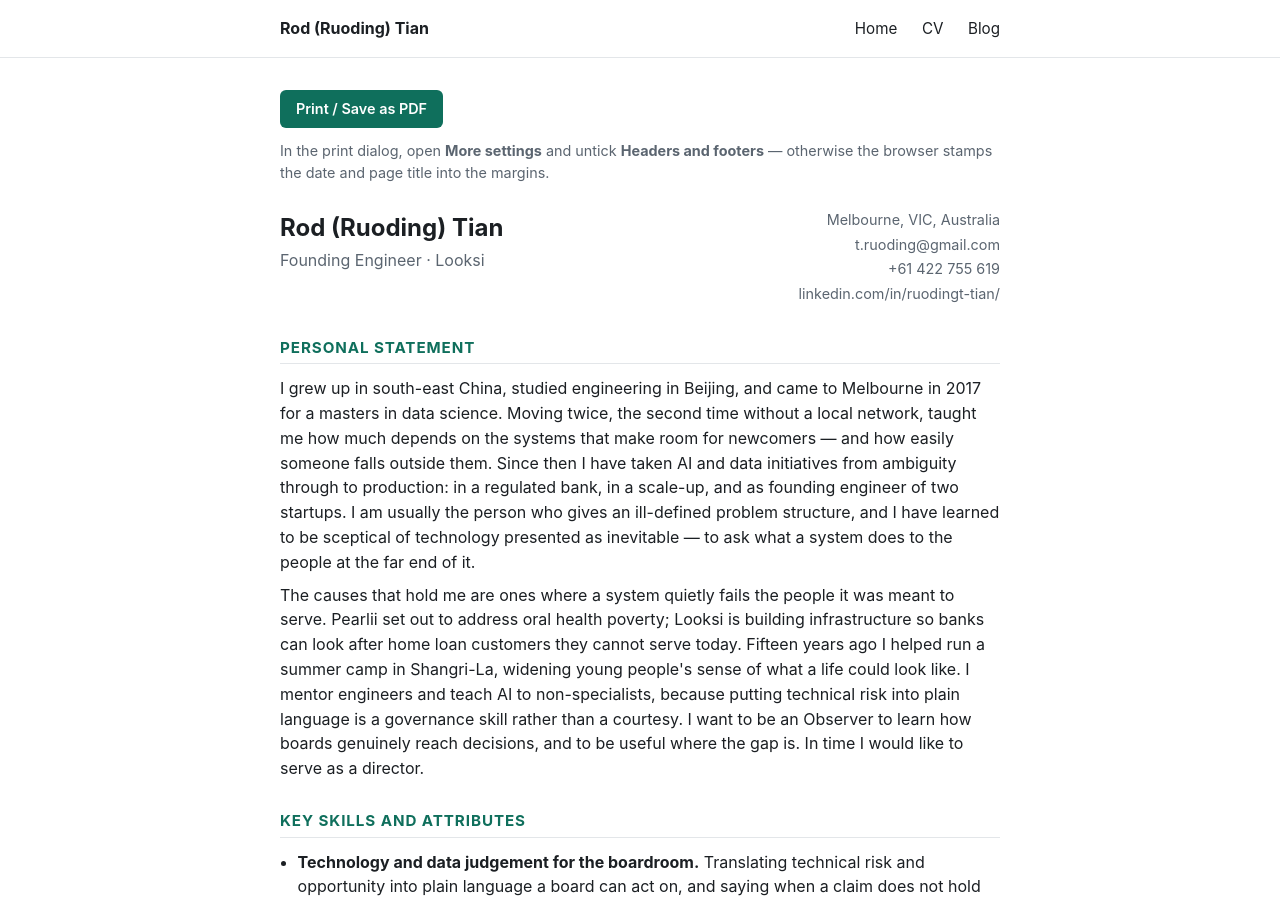
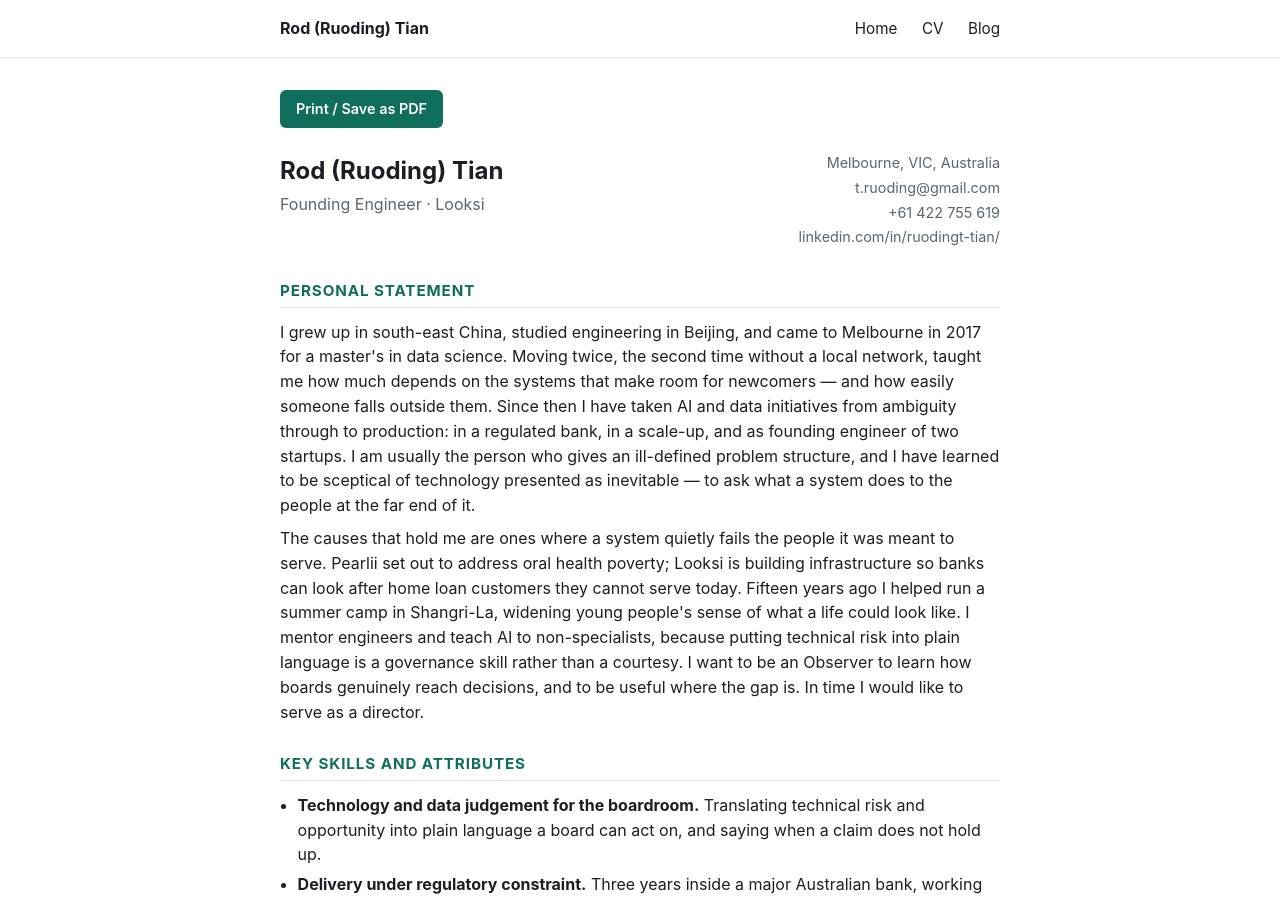
Before and after one commit to ruodingt/ruodingt.github.io, a Jekyll site: the page built from cv/index.md, in a window 1280 px wide and 900 px high. Built offline with Jekyll 4.4.1, drawn with Linux system fonts in a browser that asks for light colours; some of the changed text lies outside the part shown.

Commit message:
Remove print hint, surface the scholarship, fix master's
The Melbourne Global Scholars Award was stored in the education entry's
location field, which the template never rendered, so it had been
invisible on the CV.

Co-Authored-By: Claude Opus 5 (1M context) <noreply@anthropic.com>

```diff
--- a/_data/cv.yml
+++ b/_data/cv.yml
@@ -9,7 +9,7 @@ linkedin: "https://www.linkedin.com/in/ruodingt-tian/"
 # words, at the top, covering who you are, professional value, community
 # connection, and values/motivation.
 statement:
-  - "I grew up in south-east China, studied engineering in Beijing, and came to Melbourne in 2017 for a masters in data science. Moving twice, the second time without a local network, taught me how much depends on the systems that make room for newcomers &mdash; and how easily someone falls outside them. Since then I have taken AI and data initiatives from ambiguity through to production: in a regulated bank, in a scale-up, and as founding engineer of two startups. I am usually the person who gives an ill-defined problem structure, and I have learned to be sceptical of technology presented as inevitable &mdash; to ask what a system does to the people at the far end of it."
+  - "I grew up in south-east China, studied engineering in Beijing, and came to Melbourne in 2017 for a master's in data science. Moving twice, the second time without a local network, taught me how much depends on the systems that make room for newcomers &mdash; and how easily someone falls outside them. Since then I have taken AI and data initiatives from ambiguity through to production: in a regulated bank, in a scale-up, and as founding engineer of two startups. I am usually the person who gives an ill-defined problem structure, and I have learned to be sceptical of technology presented as inevitable &mdash; to ask what a system does to the people at the far end of it."
   - "The causes that hold me are ones where a system quietly fails the people it was meant to serve. Pearlii set out to address oral health poverty; Looksi is building infrastructure so banks can look after home loan customers they cannot serve today. Fifteen years ago I helped run a summer camp in Shangri-La, widening young people's sense of what a life could look like. I mentor engineers and teach AI to non-specialists, because putting technical risk into plain language is a governance skill rather than a courtesy. I want to be an Observer to learn how boards genuinely reach decisions, and to be useful where the gap is. In time I would like to serve as a director."
 
 # The guide asks for up to four, translated into what a board needs.
@@ -81,7 +81,7 @@ education:
   - degree: "Entrepreneurship Program, Winter Exchange"
     institution: "Nanyang Technological University"
     dates: "2016"
-    location: "Melbourne Global Scholars Award &amp; Engineering Exchange Scholarship"
+    note: "Melbourne Global Scholars Award and Engineering Exchange Scholarship."
   - degree: "Bachelor of Engineering (Opto-electronics)"
     institution: "Beihang University (BUAA), Beijing"
     institution_url: "https://ev.buaa.edu.cn/"
--- a/cv/index.md
+++ b/cv/index.md
@@ -7,7 +7,6 @@ permalink: /board-cv/
 
 <div class="cv-print-link">
   <button type="button" class="print-btn" onclick="window.print()">Print / Save as PDF</button>
-  <span>In the print dialog, open <strong>More settings</strong> and untick <strong>Headers and footers</strong> &mdash; otherwise the browser stamps the date and page title into the margins.</span>
 </div>
 
 <div class="cv-header">
@@ -73,6 +72,7 @@ permalink: /board-cv/
       <span class="cv-edu-degree">{{ edu.degree }} &middot; <span class="cv-edu-institution">{% if edu.institution_url %}<a href="{{ edu.institution_url }}">{{ edu.institution }}</a>{% else %}{{ edu.institution }}{% endif %}</span></span>
       <span class="cv-entry-dates">{{ edu.dates }}</span>
     </div>
+    {% if edu.note %}<p class="cv-edu-note">{{ edu.note }}</p>{% endif %}
   </div>
   {% endfor %}
   <p class="cv-languages"><strong>Languages:</strong> {{ site.data.cv.languages }}</p>
```
